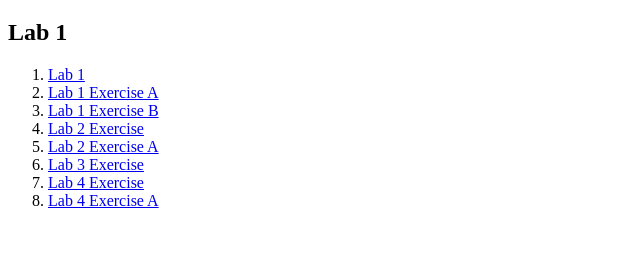
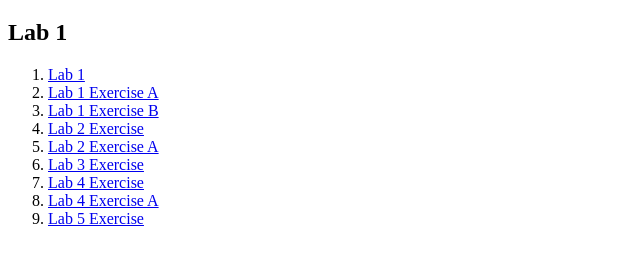
Before and after one commit to eykasafiah/S81563_CSF3133_K2, a plain HTML site: page index.html in a window 1280 px wide. Shown: the part 61-326 px from the top of the page, without its empty margins (0-640 px from the left). Drawn offline with Linux system fonts and the light colour scheme.

Commit message:
Update index.html

```diff
--- a/index.html
+++ b/index.html
@@ -17,6 +17,7 @@
             <li><a href="Lab3/lab3.html">Lab 3 Exercise</a></li>
             <li><a href="Lab4/Lab4/lab4.html">Lab 4 Exercise</a></li>
             <li><a href="Lab4/Lab4_ExerA/lab4_ExerA.html">Lab 4 Exercise A</a></li>
+            <li><a href="Lab5/Lab5/umt.html">Lab 5 Exercise</a></li>
         </ol>
     </body>
 </html>
```
